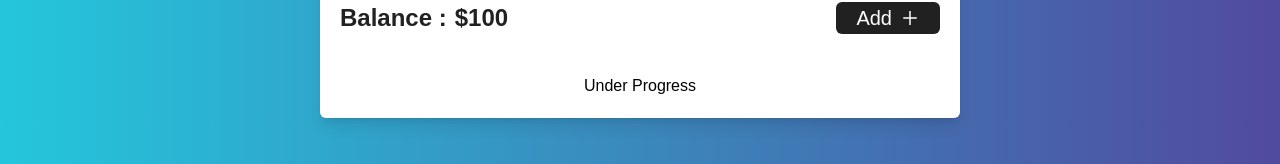
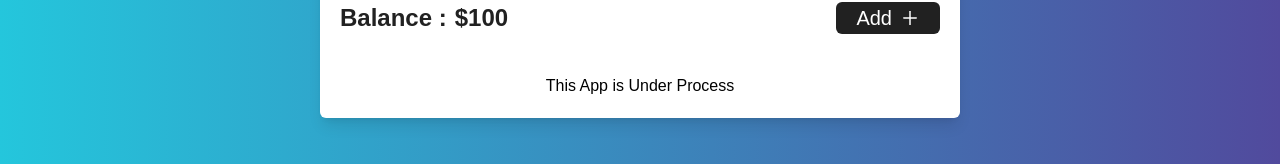
Before and after one commit to SudhanshuShrivastava04/Expense-Management-System, a React (Vite) app: page / in a window 1280 px wide. Shown: the part 388-552 px from the top of the page. Built offline with nearby package versions, Linux system fonts and the light colour scheme.

Commit message:
under process line

```diff
--- a/src/components/Transaction.jsx
+++ b/src/components/Transaction.jsx
@@ -1,5 +1,5 @@
 function Transaction() {
-  return <div className="w-full flex flex-col items-center font-montserrat">Under Progress</div>;
+  return <div className="w-full flex flex-col items-center font-montserrat">This App is Under Process</div>;
 }
 
 export default Transaction;
```
